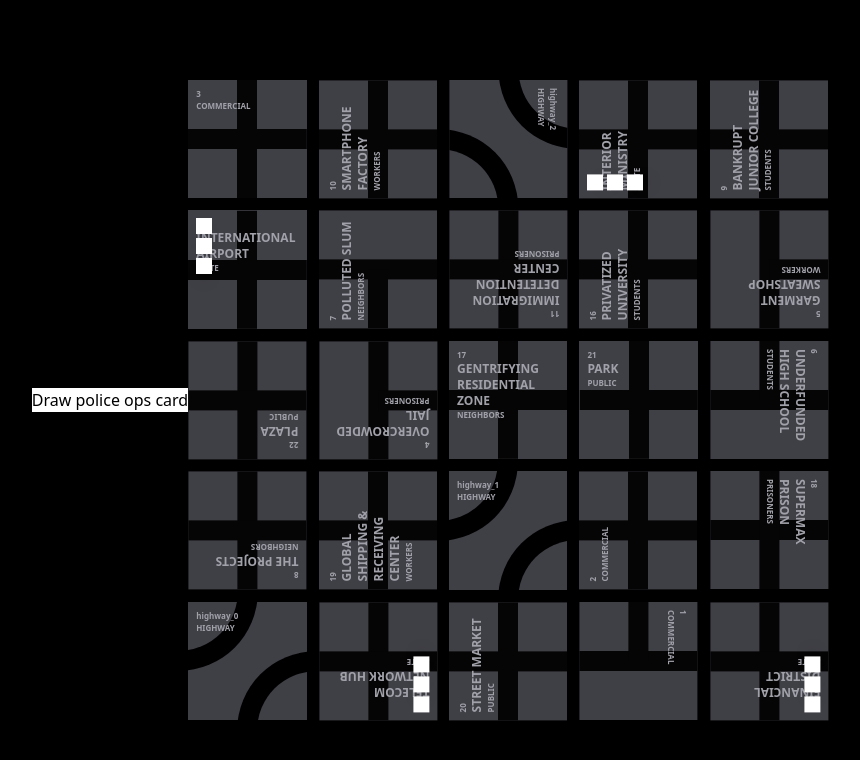
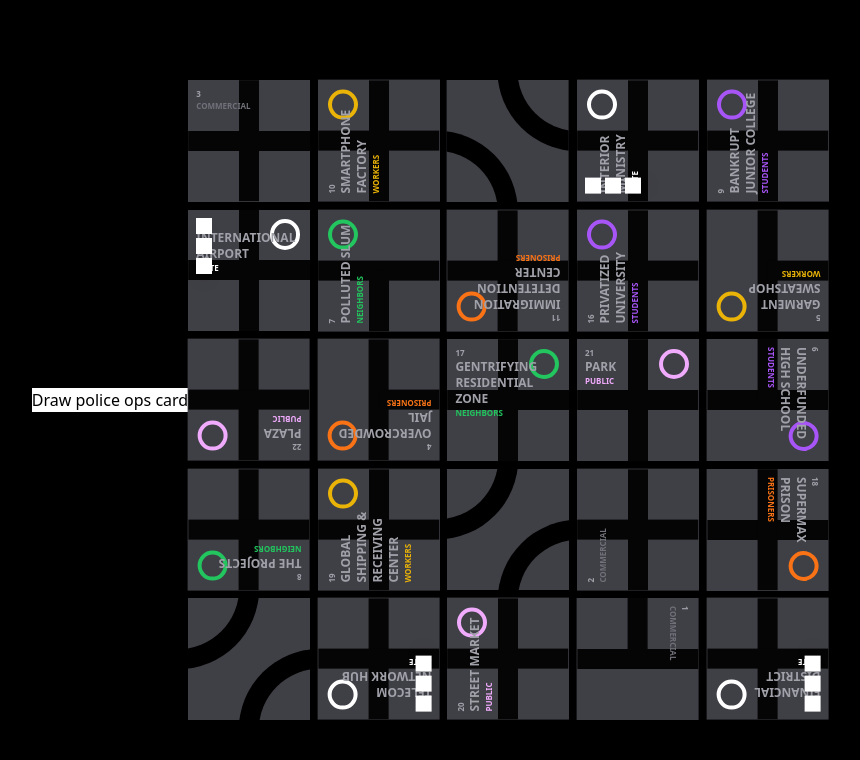
Before and after one commit to raphaelaleixo/bloc-by-bloc, a Next.js app: page / in a window 1280 px wide. Shown: the top 760 px of the page, without its empty margins (210-1070 px from the left). Built offline with nearby package versions, Linux system fonts and the light colour scheme.

Commit message:
Add occupation slots

```diff
--- a/components/cityTile/cityTile.tsx
+++ b/components/cityTile/cityTile.tsx
@@ -3,6 +3,8 @@ import District, { Highway } from "../../classes/district";
 import Police from "../../classes/police";
 import { getAdjacentDistricts } from "../../utils/getAdjacentDistricts";
 import City, { CityBlock } from "../../classes/city";
+import TileInformation from "./tileInformation";
+import OcupationSlot from "./ocupationSlot";
 
 const CityTile: React.FC<{ city: City, tile: District | Highway, police: Police, highightedTiles: CityBlock[], setHighlightedTiles: Function }> = ({ city, tile, police, highightedTiles, setHighlightedTiles }) => {
 
@@ -14,28 +16,19 @@ const CityTile: React.FC<{ city: City, tile: District | Highway, police: Police,
     const blocksOnDistrict = useMemo(() => {
         const blocks = police.blocks.filter(block => block.districtId === tile.id);
         return blocks;
-    }, [police]);
+    }, [police, tile.id]);
 
     return (
         <div
             key={tile.id}
             onMouseOver={() => setHighlightedTiles(getAdjacentDistricts(city, tile.id))}
             onMouseOut={() => setHighlightedTiles([])}
-            className="bg-zinc-700 aspect-square flex flex-col p-2 h-full overflow-hidden relative hover:outline hover:outline-2 outline-yellow-500"
-            style={{ rotate: `${tile.rotation}deg`, outline: isHighlighted ? '2px solid green' : '', pointerEvents: tile instanceof Highway ? 'none' : 'all' }}
+            className="bg-zinc-700 aspect-square flex flex-col p-2 h-full overflow-hidden relative hover:outline hover:outline-2 outline-blue-500"
+            style={{ rotate: `${tile.rotation}deg`, outline: isHighlighted ? '2px solid blue' : '', pointerEvents: tile instanceof Highway ? 'none' : 'all' }}
         >
-            <div className="text-[0.5rem] text-zinc-400 font-bold relative z-10">
-                <span>{tile.id}</span>
-            </div>
-            <div className="text-xs text-zinc-400 leading-4 font-bold uppercase relative z-10">
-                <span>
-                    {tile instanceof District &&
-                        tile.title}
-                </span>
-            </div>
-            <div className="text-[0.5rem] text-zinc-400 font-bold relative z-10">
-                <span>{tile.districtType}</span>
-            </div>
+            <TileInformation tile={tile} />
+            <OcupationSlot tile={tile} />
+
             {tile instanceof Highway ? (
                 <>
                     <div className="absolute w-full h-full top-0 left-0 rounded-full shadow-[0_0_0_20px_rgb(0,0,0)] translate-x-[calc(-50%_-_10px)] translate-y-[calc(-50%_-_10px)]"></div>
--- /dev/null
+++ b/components/cityTile/ocupationSlot.tsx
@@ -0,0 +1,35 @@
+import { useMemo } from "react";
+import District, { Highway } from "../../classes/district"
+import { Faction } from "../../utils/constants";
+import { OtherDistrictTypes } from "../../classes/district/constants";
+
+const OcupationSlot: React.FC<{ tile: District | Highway }> = ({ tile }) => {
+
+    if (tile instanceof Highway || tile.hasOccupationSlot === false) {
+        return false;
+    }
+
+    const borderColor = useMemo(() => {
+        switch (tile.districtType) {
+            case (Faction.Neighbors):
+                return 'border-green-500';
+            case (Faction.Prisoners):
+                return 'border-orange-500';
+            case (Faction.Workers):
+                return 'border-yellow-500';
+            case (Faction.Students):
+                return 'border-purple-500';
+            case (OtherDistrictTypes.Public):
+                return 'border-fuchsia-300';
+            case (OtherDistrictTypes.State):
+                return 'border-white';
+        }
+    }, [tile.districtType])
+
+
+    return (
+        <div className={`absolute w-1/4 h-1/4 rounded-full right-[8%] top-[8%] border border-4 ${borderColor}`}></div>
+    )
+}
+
+export default OcupationSlot;
--- /dev/null
+++ b/components/cityTile/tileInformation.tsx
@@ -0,0 +1,49 @@
+import { useMemo } from "react";
+import District, { Highway } from "../../classes/district"
+import { Faction } from "../../utils/constants";
+import { OtherDistrictTypes } from "../../classes/district/constants";
+
+const TileInformation: React.FC<{ tile: District | Highway }> = ({ tile }) => {
+
+    if (tile instanceof Highway) {
+        return false;
+    }
+
+    const textColor = useMemo(() => {
+        switch (tile.districtType) {
+            case (Faction.Neighbors):
+                return 'text-green-500';
+            case (Faction.Prisoners):
+                return 'text-orange-500';
+            case (Faction.Workers):
+                return 'text-yellow-500';
+            case (Faction.Students):
+                return 'text-purple-500';
+            case (OtherDistrictTypes.Public):
+                return 'text-fuchsia-300';
+            case (OtherDistrictTypes.State):
+                return 'text-white';
+            default:
+                return 'text-zinc-500';
+        }
+    }, [tile.districtType])
+
+
+    return (
+        <>
+            <div className="text-[0.5rem] text-zinc-400 font-bold relative z-10">
+                <span>{tile.id}</span>
+            </div>
+            <div className={`text-xs text-zinc-400 leading-4 font-bold uppercase relative z-10`}>
+                <span>
+                    {tile.title}
+                </span>
+            </div>
+            <div className={`text-[0.5rem] ${textColor} font-bold relative z-10`}>
+                <span>{tile.districtType}</span>
+            </div>
+        </>
+    )
+}
+
+export default TileInformation;
--- a/pages/index.tsx
+++ b/pages/index.tsx
@@ -34,7 +34,7 @@ export default function Home() {
         >
           Draw police ops card
         </button>
-        <div className="grid grid-cols-5 w-[40em] gap-3">
+        <div className="grid grid-cols-5 w-[40em] gap-2">
           {city?.blocks.map((line: CityBlock[]) =>
             line.map((district: CityBlock) => {
               return (
```
